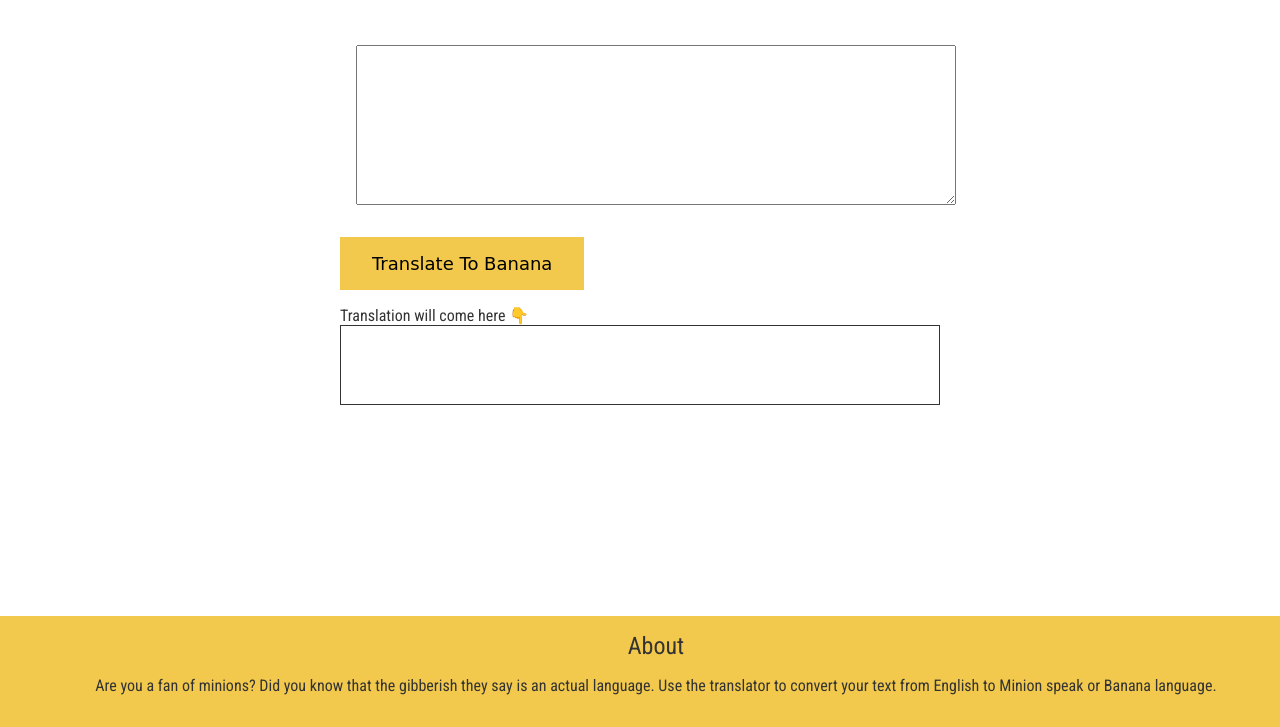
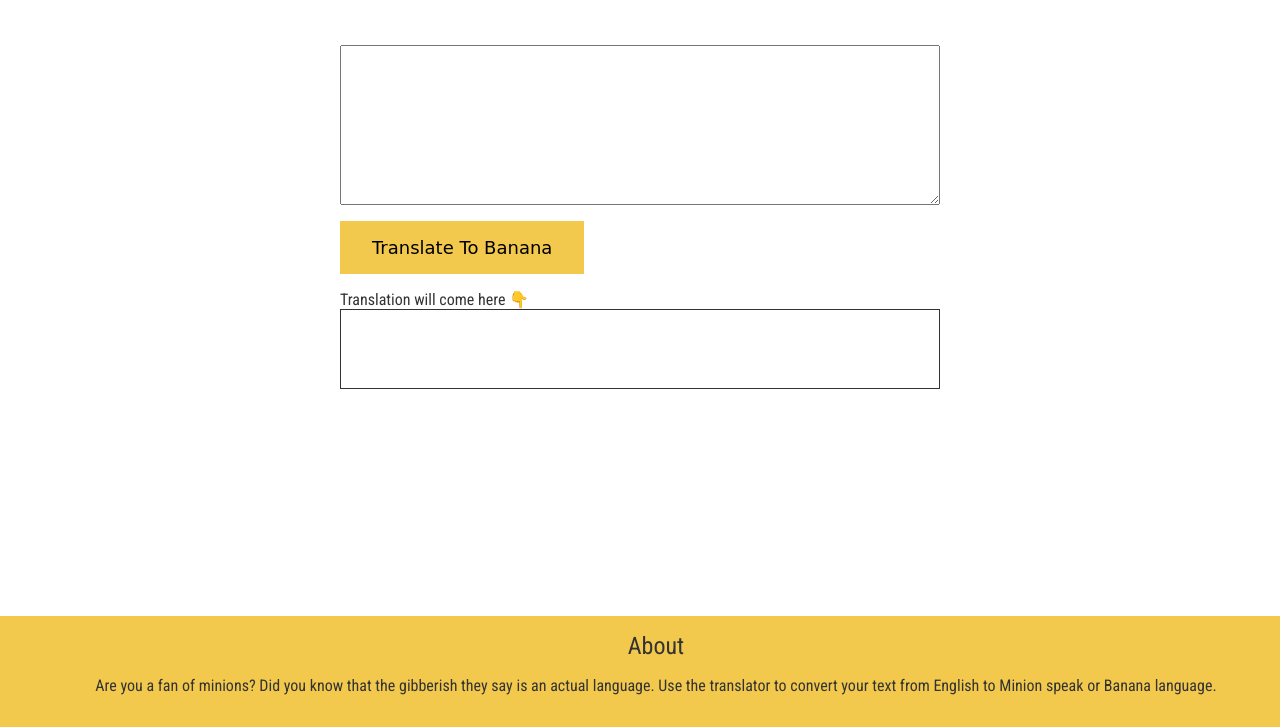
Before and after one commit to vinu-11/BANANA-SPEAK, a plain HTML site: page index.html in a window 1280 px wide. Shown: the part 73-800 px from the top of the page. Drawn offline with Linux system fonts and the light colour scheme.

Commit message:
Minor changes

```diff
--- a/index.html
+++ b/index.html
@@ -9,7 +9,7 @@
 
 </head>
 <body>
-    <nav class="navigation">
+    <nav>
         <div style="font-size: 2rem; padding: 1rem;"> BANANA TALK</div>
     </nav>
     <main>
--- a/styles.css
+++ b/styles.css
@@ -17,13 +17,6 @@ nav {
     text-align: center;
 }
 
-textarea{
-    width: 80%;
-    height: 10vh;
-    margin : 1rem;
-    display: block;
-    padding: 1rpm;
-}
 #output {
     box-sizing: border-box;
     width: 100%;
```
